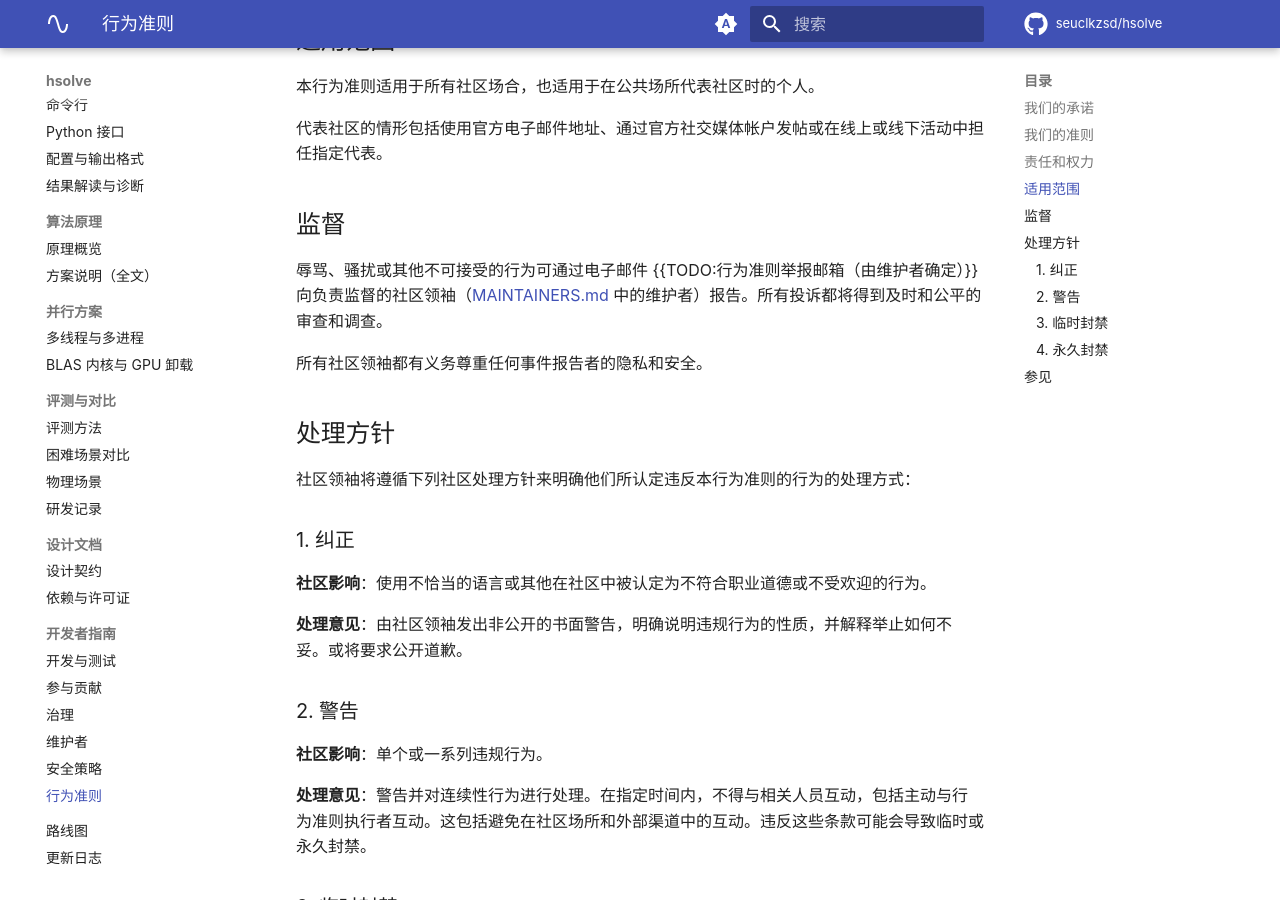
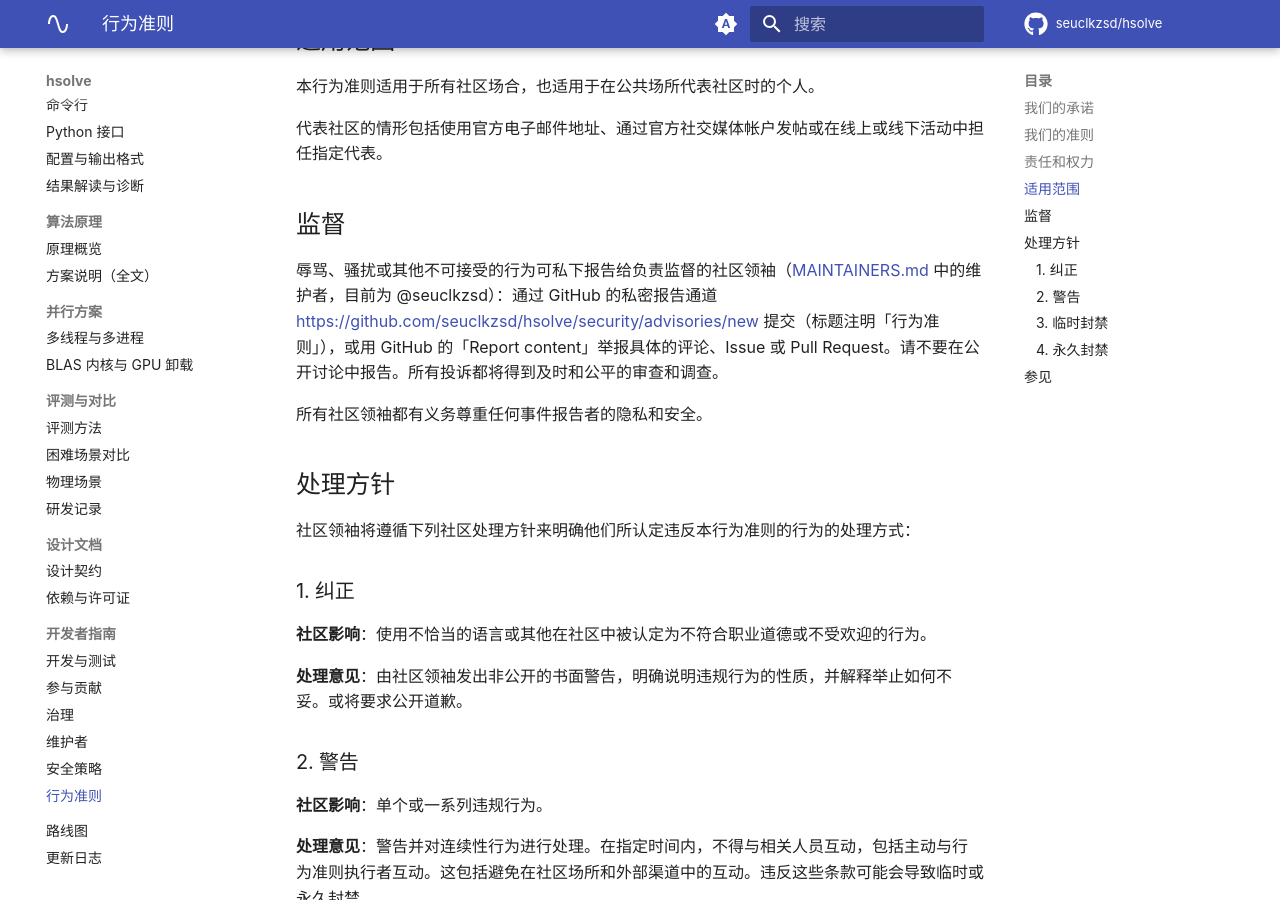
Before and after one commit to seuclkzsd/hsolve, an MkDocs documentation site: the page built from CODE_OF_CONDUCT.md, in a window 1280 px wide and 900 px high, scrolled down 1111 px. Built offline with MkDocs 1.6.1 and Material for MkDocs 9.7.7, drawn with Linux system fonts in a browser that asks for light colours; comment, search, counter and statistics services are not loaded.

Commit message:
docs: conduct reports through GitHub's private reporting, successor contact not yet named (single maintainer), demo video link

```diff
--- a/CODE_OF_CONDUCT.md
+++ b/CODE_OF_CONDUCT.md
@@ -40,7 +40,7 @@
 
 ## 监督
 
-辱骂、骚扰或其他不可接受的行为可通过电子邮件 {{TODO:行为准则举报邮箱（由维护者确定）}} 向负责监督的社区领袖（[MAINTAINERS.md](MAINTAINERS.md) 中的维护者）报告。所有投诉都将得到及时和公平的审查和调查。
+辱骂、骚扰或其他不可接受的行为可私下报告给负责监督的社区领袖（[MAINTAINERS.md](MAINTAINERS.md) 中的维护者，目前为 @seuclkzsd）：通过 GitHub 的私密报告通道 <https://github.com/seuclkzsd/hsolve/security/advisories/new> 提交（标题注明「行为准则」），或用 GitHub 的「Report content」举报具体的评论、Issue 或 Pull Request。请不要在公开讨论中报告。所有投诉都将得到及时和公平的审查和调查。
 
 所有社区领袖都有义务尊重任何事件报告者的隐私和安全。
 
```
Also changed, not shown: MAINTAINERS.md (+1 -1 lines), README.en.md (+1 -1 lines), README.md (+1 -1 lines).
